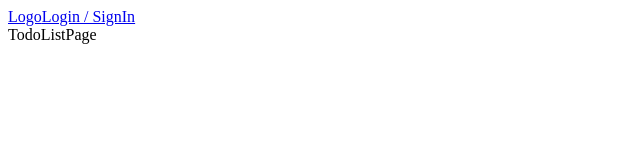
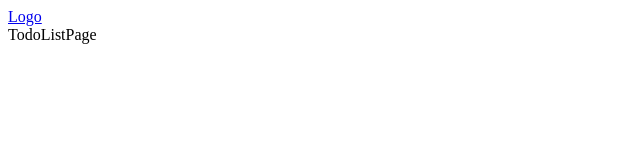
Before and after one commit to doitchuu/wanted-challenge-02, a React (Vite) app: page /todo in a window 1280 px wide. Shown: the top 160 px of the page, without its empty margins (0-640 px from the left). Built offline with nearby package versions, Linux system fonts and the light colour scheme.

Commit message:
feature: ProjectedLayout 정적 레이아웃 구현

```diff
--- a/src/layouts/ProtectedLayout.tsx
+++ b/src/layouts/ProtectedLayout.tsx
@@ -5,7 +5,6 @@ function ProtectedLayout() {
     <div>
       <header>
         <Link to="/">Logo</Link>
-        <Link to="/auth">Login / SignIn</Link>
       </header>
       <main>
         <Outlet />
```
